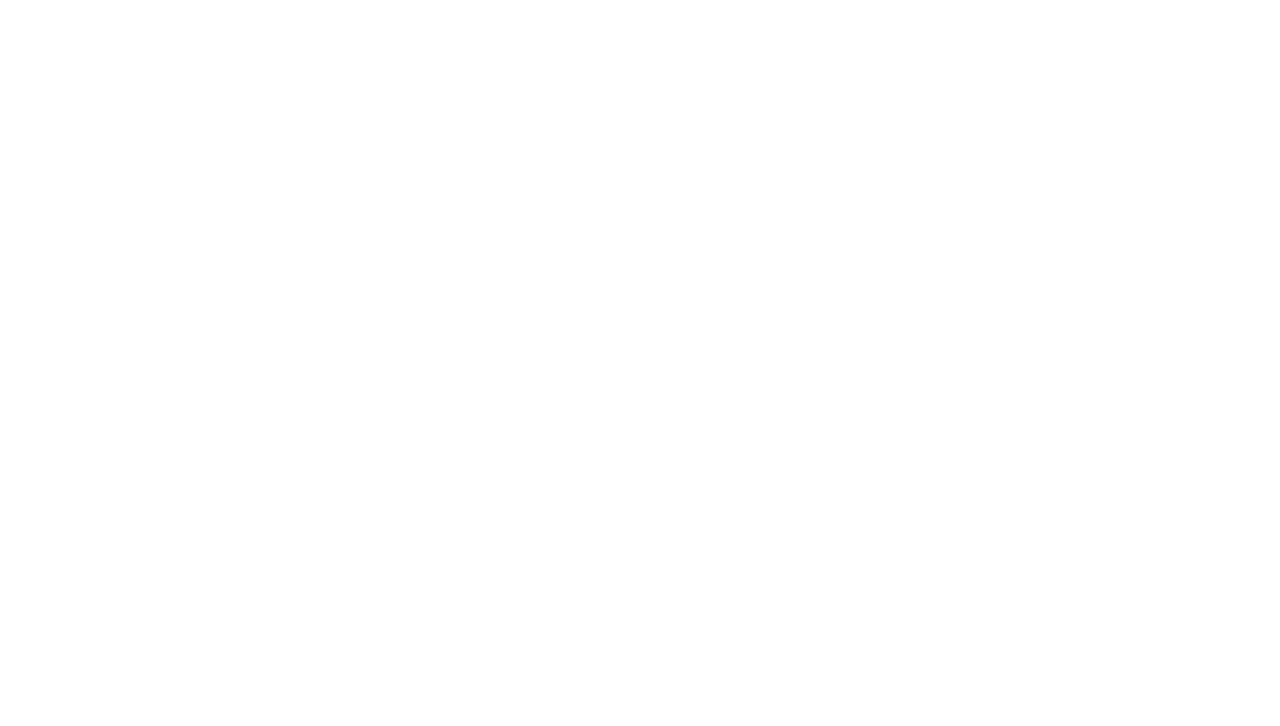
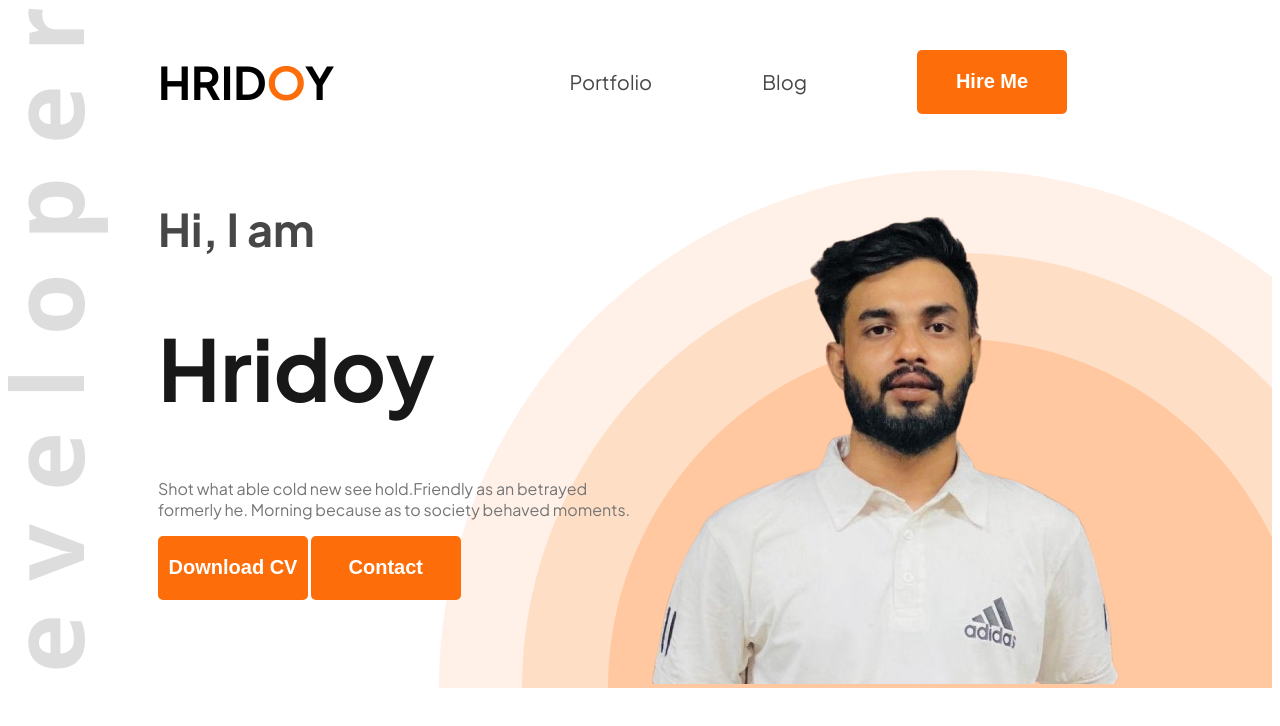
Before and after one commit to ahhridoy01/portfolio-web, a plain HTML site: page index.html in a window 1280 px wide. Drawn offline with Linux system fonts and the light colour scheme; a web font is replaced by a local one.

Commit message:
push header complete code

```diff
--- a/index.html
+++ b/index.html
@@ -1,5 +1,6 @@
 <!DOCTYPE html>
 <html lang="en">
+
 <head>
     <meta charset="UTF-8">
     <meta name="viewport" content="width=device-width, initial-scale=1.0">
@@ -7,10 +8,34 @@
     <link rel="stylesheet" href="styles/portfolio.css">
     <link rel="preconnect" href="https://fonts.googleapis.com">
     <link rel="preconnect" href="https://fonts.gstatic.com" crossorigin>
-<link href="https://fonts.googleapis.com/css2?family=Ancizar+Serif:ital,wght@0,300..900;1,300..900&family=Bebas+Neue&family=Cascadia+Code:ital,wght@0,200..700;1,200..700&family=Open+Sans:ital,wght@0,300..800;1,300..800&family=Plus+Jakarta+Sans:ital,wght@0,200..800;1,200..800&family=Poppins:ital,wght@0,100;0,200;0,300;0,400;0,500;0,600;0,700;0,800;0,900;1,100;1,200;1,300;1,400;1,500;1,600;1,700;1,800;1,900&display=swap" rel="stylesheet">
+    <link
+        href="https://fonts.googleapis.com/css2?family=Ancizar+Serif:ital,wght@0,300..900;1,300..900&family=Bebas+Neue&family=Cascadia+Code:ital,wght@0,200..700;1,200..700&family=Open+Sans:ital,wght@0,300..800;1,300..800&family=Plus+Jakarta+Sans:ital,wght@0,200..800;1,200..800&family=Poppins:ital,wght@0,100;0,200;0,300;0,400;0,500;0,600;0,700;0,800;0,900;1,100;1,200;1,300;1,400;1,500;1,600;1,700;1,800;1,900&display=swap"
+        rel="stylesheet">
 </head>
-<body>
-    <header>
+
+<body class="plus-jakarta-sans-normal">
+    <header class="header">
+        <nav>
+            <h3>HRID<span>O</span>Y</h3>
+            <ul>
+                <li class="li-1"><a href="">Portfolio</a></li>
+                <li><a href="li-1">Blog</a></li>
+                <li><a href=""></a><button class="btn-all">Hire Me</button></li>
+            </ul>
+        </nav>
+        <div class="banner">
+            <div class="banner-content">
+                <h3>Hi, I am</h3>
+                <h1>Hridoy</h1>
+                <p>Shot what able cold new see hold.Friendly as an betrayed formerly he. Morning because as to society
+                    behaved moments.</p>
+                <button class="btn-all">Download CV</button>
+                <button class="btn-all">Contact</button>
+            </div>
+            <div>
+                <img class="banner-img" src="images/web_pic-removebg-preview.png" alt="">
+            </div>
+        </div>
 
     </header>
     <main>
@@ -20,4 +45,5 @@
 
     </footer>
 </body>
+
 </html>
--- a/styles/portfolio.css
+++ b/styles/portfolio.css
@@ -0,0 +1,80 @@
+
+.plus-jakarta-sans-normal {
+  font-family: "Plus Jakarta Sans", sans-serif;
+  font-optical-sizing: auto;
+  font-style: normal;
+  font-variation-settings: "wdth" 100;
+}
+nav{
+    display: flex;
+    align-items: center;
+    justify-content: space-between;
+    margin: 0px 150px;
+}
+
+nav h3{
+    font-weight: bolder;
+    font-size: 45px;
+}
+
+nav h3 span{
+    color: #FD6E0A;
+}
+nav ul li{
+    font-size: 20px;
+    margin: 0px 55px;
+    list-style: none;
+}
+nav ul li a{
+    text-decoration: none;
+    color: #474747;
+}
+nav ul{
+    align-items: center;
+    display: flex;
+}
+.btn-all{
+    height: 64px;
+    width: 150px;
+    font-size: 20px;
+    font-weight: bold;
+    color: white;
+    background-color: #FD6E0A;
+    border-radius: 5px;
+    border: none;
+}
+.li-1{
+    align-items: center;
+}
+.header{
+    background-image: url(../images/developer.png), url(../images/header_bg.png);
+    background-repeat: no-repeat;
+    background-position: top left, bottom right;
+}
+.banner{
+    display: flex;
+    justify-content: space-between;
+    margin: 0px 150px;
+}
+.banner-content h3{
+    font-size: 45px;
+    font-weight: bold;
+    color: #474747;
+}
+.banner-content h1{
+    font-size: 85px;
+    font-weight: bolder;
+    color: #181818;
+}
+.banner-content p{
+    font-size: 18;
+    font-weight: normal;
+    color: #757575;
+}
+.banner-img{
+    max-width: 580px;
+}
+.banner-content{
+    height: 356px;
+    width: 585px;
+}
```
Also changed, not shown: images/developer.png (added), images/header_bg.png (added), images/icons/facebook.png (added), images/icons/insta.png (added), images/icons/js.png (added), images/icons/mongo.png (added), images/icons/nodejs.png (added), images/icons/react.png (added), images/icons/twitter.png (added), images/web_pic-removebg-preview.png (added). Lines whose indentation alone changed are shown as unchanged.
